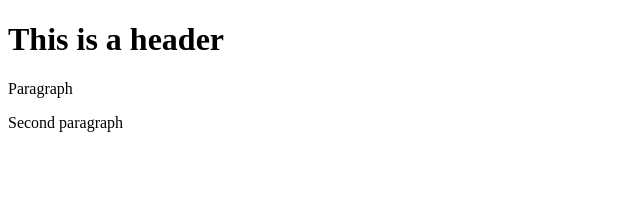
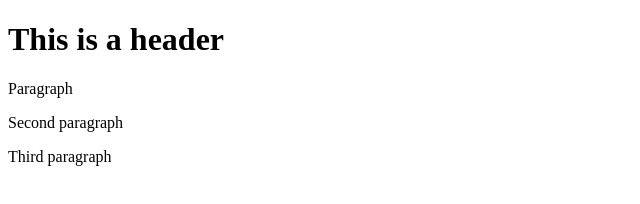
Before and after one commit to arjunkm/git-test, a plain HTML site: page index.html in a window 1280 px wide. Shown: the whole page, without its empty margins (0-640 px from the left). Drawn offline with Linux system fonts and the light colour scheme.

Commit message:
second commit

```diff
--- a/index.html
+++ b/index.html
@@ -6,6 +6,7 @@
 		<h1>This is a header</h1>
 		<p>Paragraph</p>
 		<p>Second paragraph</p>
+		<p>Third paragraph</p>
 
 	</body>
 	</html>
```
